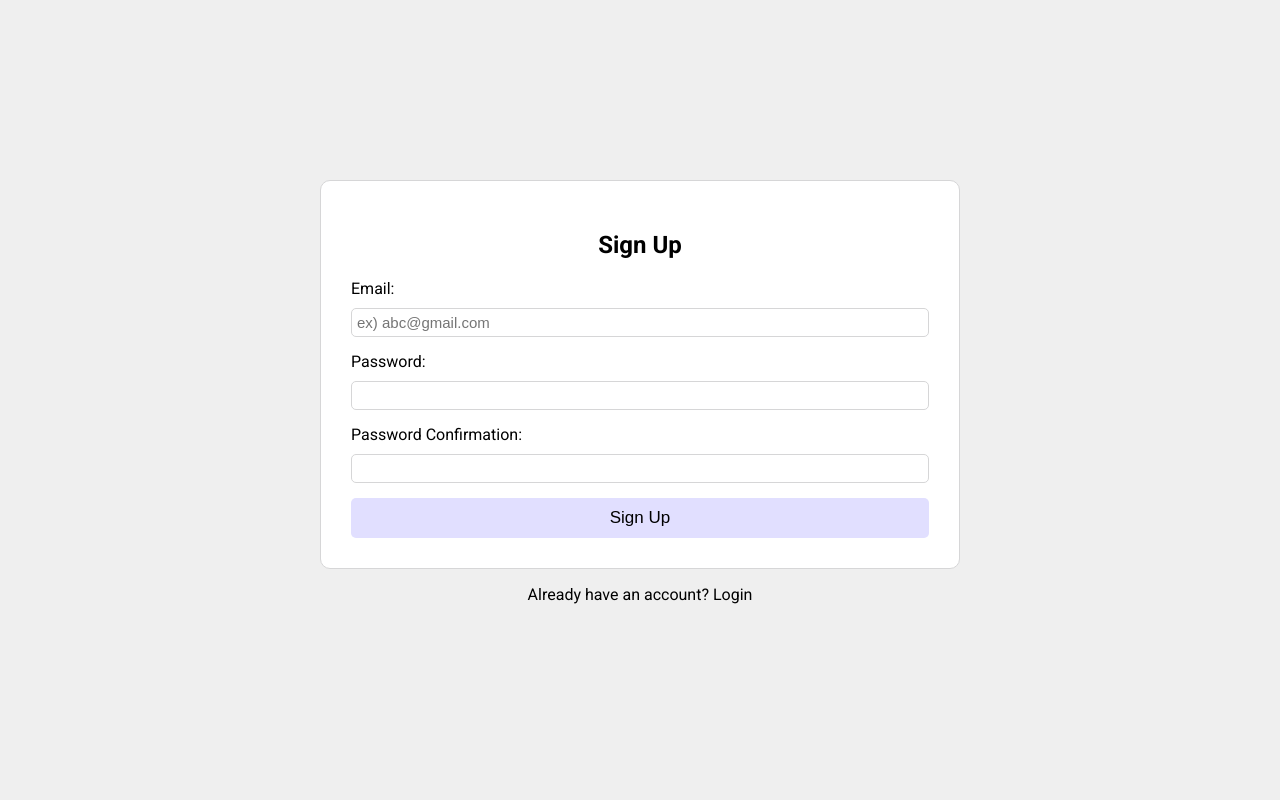
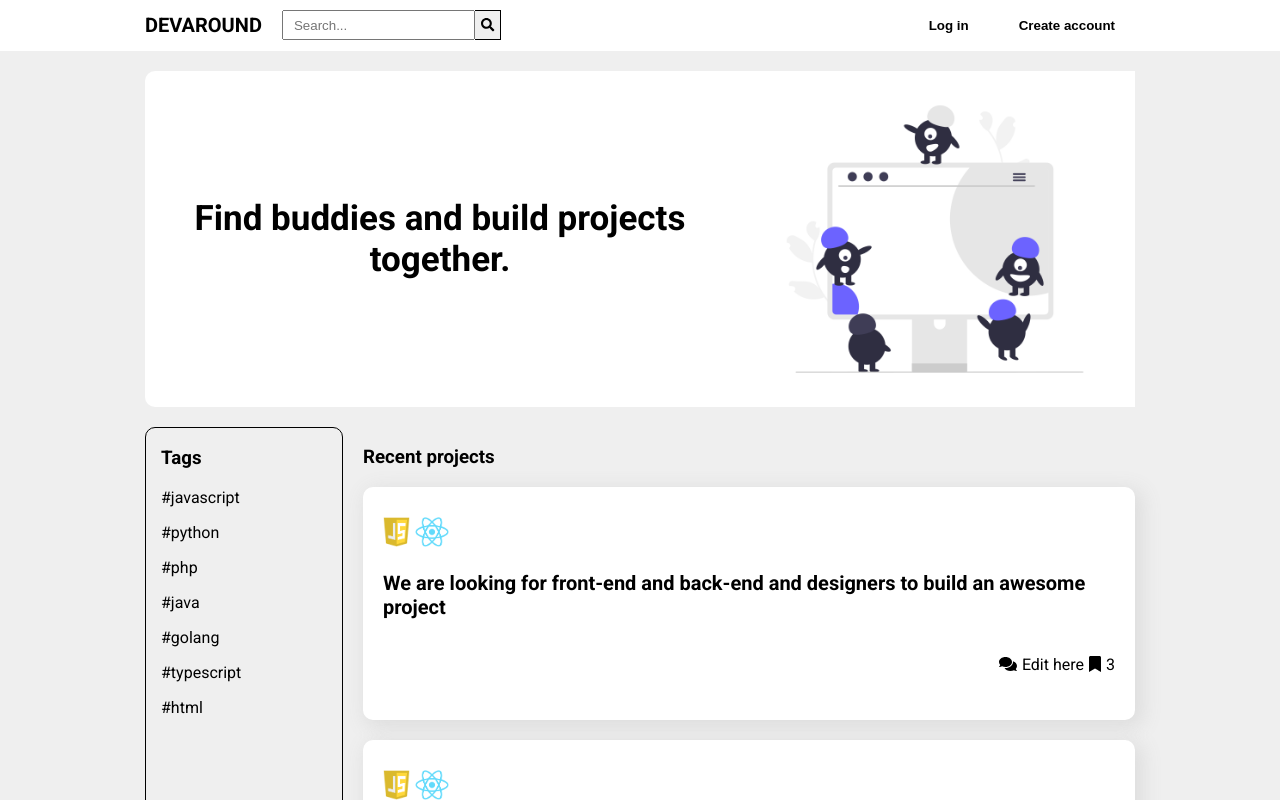
Before and after one commit to chaeahpark/code-together, a React (Create React App) app: page / in a window 1280 px wide. Shown: the top 800 px of the page. Built offline with nearby package versions, Linux system fonts and the light colour scheme; no server answers.

Commit message:
set up the router

```diff
--- a/package.json
+++ b/package.json
@@ -12,6 +12,7 @@
     "firebase": "^9.6.2",
     "react": "^17.0.2",
     "react-dom": "^17.0.2",
+    "react-router-dom": "^6.2.1",
     "react-scripts": "5.0.0",
     "web-vitals": "^2.1.2"
   },
--- a/src/App.js
+++ b/src/App.js
@@ -7,17 +7,23 @@
 import ProjectProvider from "./contexts/ProjectContext";
 import AuthProvider from "./contexts/AuthContext";
 
+import { BrowserRouter as Router, Routes, Route } from "react-router-dom";
+
 function App() {
   return (
     <div className="App">
-      {/* <ProjectProvider>
-        <Header />
-        <Main />
-        <Login />
-      </ProjectProvider> */}
-      <AuthProvider>
-        <Signup />
-      </AuthProvider>
+      <Router>
+        <AuthProvider>
+          <ProjectProvider>
+            <Header />
+            <Routes>
+              <Route exact path="/" element={<Main />} />
+              <Route path="/login" element={<Login />} />
+              <Route path="/signup" element={<Signup />} />
+            </Routes>
+          </ProjectProvider>
+        </AuthProvider>
+      </Router>
     </div>
   );
 }
--- a/src/Pages/login/Login.js
+++ b/src/Pages/login/Login.js
@@ -1,7 +1,7 @@
 import React from "react";
 
 const Login = () => {
-  return <div></div>;
+  return <div>Login</div>;
 };
 
 export default Login;
```
Also changed, not shown: 1 other file (tests, documents, lock files or other folders).
